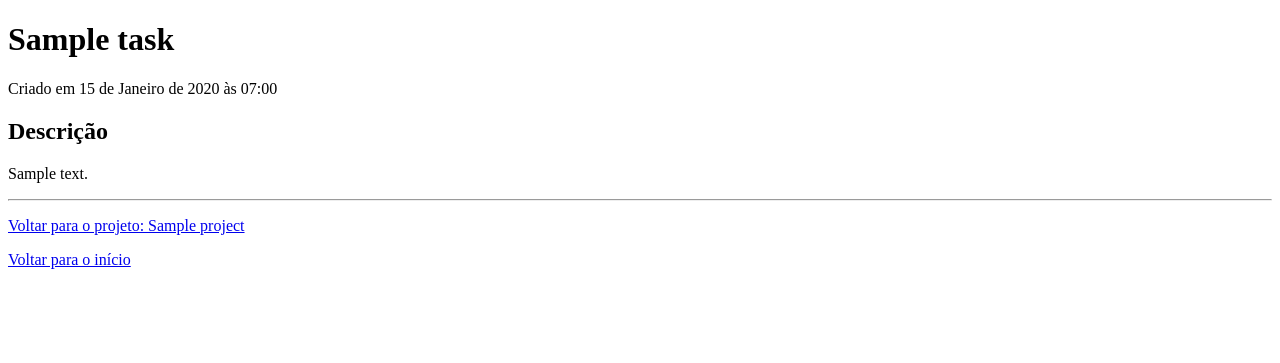
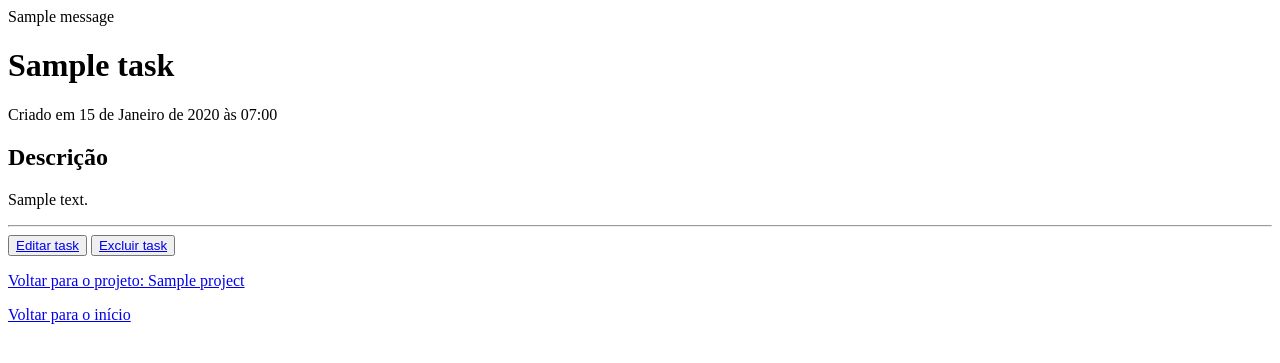
Before and after one commit to lPitecus/project-manager, a Django app: page /project/1/task/1 in a window 1280 px wide. Shown: the top 363 px of the page. Run offline with Django 5.2, Linux system fonts and the light colour scheme; tables that the repository leaves empty hold one stand-in row (values such as "Sample post"); one stand-in notice (Sample message) is shown.

Commit message:
Add views, templates, and URLs for editing and deleting tasks
Implemented `TaskUpdateView` and `TaskDeleteView` to handle task editing and deletion. Created corresponding templates (`edit_task.html` and `delete_task.html`) and updated task-related URLs for these actions. Modified task detail view to include links for editing and deleting tasks.

```diff
--- a/projects/models.py
+++ b/projects/models.py
@@ -11,10 +11,8 @@ class Project(models.Model):
 
 
     def get_absolute_url(self):
-        """
-        Quando um formulário for preenchido para criar um objeto desse modelo, retorna a página
-        de detalhes desse projeto
-        """
+        # Quando um formulário for preenchido para criar um objeto desse modelo, retorna a página
+        # de detalhes desse projeto
         return reverse('projects:project', kwargs={'pk': self.pk})
 
 class Task(models.Model):
@@ -24,3 +22,8 @@ class Task(models.Model):
     related_project = models.ForeignKey(Project, on_delete=models.CASCADE)
     def __str__(self):
         return self.name
+
+    def get_absolute_url(self):
+        # Quando um formulário for preenchido para criar um objeto desse modelo, retorna a página
+        # de detalhes desse projeto
+        return reverse('projects:task', kwargs={'project_id': self.related_project_id, 'task_id': self.id})
--- a/projects/templates/projects/task.html
+++ b/projects/templates/projects/task.html
@@ -6,6 +6,15 @@
 
 </head>
 <body>
+{% if messages %}
+
+    {% for message in messages %}
+        <div class="alert alert-{{ message.tags }}">
+            {{ message }}
+        </div>
+    {% endfor %}
+
+{% endif %}
 
 <h1>{{ current_task.name }}</h1>
 
@@ -16,6 +25,12 @@ Criado em {{ current_task.created_at }}
 <p>{{ current_task.description }}</p>
 
 <hr>
+<button>
+    <a href="{% url 'projects:edit_task' current_project.id current_task.id %}">Editar task</a>
+</button>
+<button>
+    <a href="{% url 'projects:delete_task' current_project.id current_task.id %}">Excluir task</a>
+</button>
 <p><a href="{% url 'projects:project' current_project.id %}">Voltar para o projeto: {{ current_project.name }}</a></p>
 <p><a href="/">Voltar para o início</a></p>
 
--- a/projects/urls.py
+++ b/projects/urls.py
@@ -15,6 +15,6 @@ urlpatterns = [
     path('project/<int:project_id>/task/<int:task_id>', views.TaskDetailView.as_view(), name='task'),
     path('project/<int:project_id>/task/add', views.add_task, name='add_task'),
     path('task/add', views.add_task, name='add_task_global'),
-    # path('project/<int:project_id>/task/edit', views.TaskUpdateView.as_view(), name='edit_task'),
-    # path('project/<int:project_id>/task/delete', views.TaskDeleteView.as_view(), name='delete_task'),
+    path('project/<int:project_id>/task/<int:task_id>/edit', views.TaskUpdateView.as_view(), name='edit_task'),
+    path('project/<int:project_id>/task/<int:task_id>/delete', views.TaskDeleteView.as_view(), name='delete_task'),
 ]
--- a/projects/views.py
+++ b/projects/views.py
@@ -68,6 +68,11 @@ class ProjectDeleteView(DeleteView):
     template_name = "projects/delete_project.html"
     context_object_name = "current_project"
     success_url = reverse_lazy('projects:index')
+
+    def form_valid(self, form):
+        response = super().form_valid(form)
+        messages.success(self.request, "Projeto excluído com sucesso!")
+        return response
 
     def get_context_data(self, **kwargs):
         context = super().get_context_data(**kwargs)
@@ -140,3 +145,59 @@ def add_task(request, project_id=None):
         'current_project': project
     }
     return render(request, 'projects/add_task.html', context)
+
+
+class TaskUpdateView(UpdateView):
+    model = Task
+    template_name = "projects/edit_task.html"
+    context_object_name = "current_task"
+    form_class = TaskForm
+
+    def form_valid(self, form):
+        response = super().form_valid(form)
+        messages.success(self.request, "Tarefa atualizada com sucesso!")
+        return response
+
+    def get_context_data(self, **kwargs):
+        context = super().get_context_data(**kwargs)
+        project_id = self.kwargs.get("project_id")
+
+        # Get the project using the project_id
+        context["current_project"] = get_object_or_404(Project, pk=project_id)
+        return context
+
+    def get_object(self, queryset=None):
+        # Override get_object to retrieve the specific Task object based on task_id and project_id.
+        project_id = self.kwargs.get("project_id")
+        task_id = self.kwargs.get("task_id")
+
+        # Fetch the specific task that belongs to the given project
+        return get_object_or_404(Task, pk=task_id, related_project_id=project_id)
+
+
+class TaskDeleteView(DeleteView):
+    model = Task
+    template_name = "projects/delete_task.html"
+    context_object_name = "current_task"
+
+    def form_valid(self, form):
+        response = super().form_valid(form)
+        messages.success(self.request, "Tarefa excluída com sucesso!")
+        return response
+
+    def get_success_url(self):
+        return reverse_lazy('projects:project', kwargs={'pk': self.object.related_project_id})
+
+    def get_context_data(self, **kwargs):
+        context = super().get_context_data(**kwargs)
+        project_id = self.kwargs.get("project_id")
+        context["current_project"] = get_object_or_404(Project, pk=project_id)
+        return context
+
+    def get_object(self, queryset=None):
+        # Override get_object to retrieve the specific Task object based on task_id and project_id.
+        project_id = self.kwargs.get("project_id")
+        task_id = self.kwargs.get("task_id")
+
+        # Fetch the specific task that belongs to the given project
+        return get_object_or_404(Task, pk=task_id, related_project_id=project_id)
```
Also changed, not shown: projects/templates/projects/delete_task.html (added, +21 -0 lines), projects/templates/projects/edit_task.html (added, +20 -0 lines).
